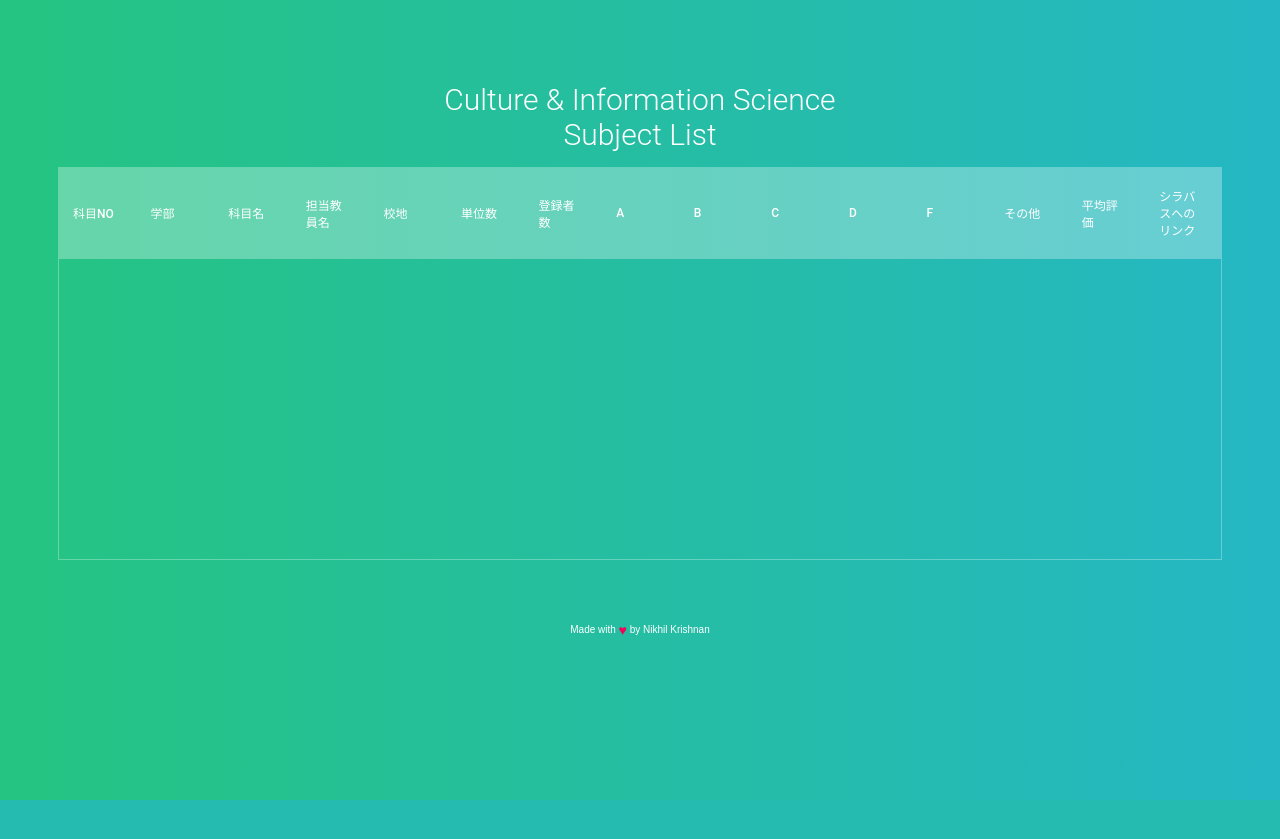
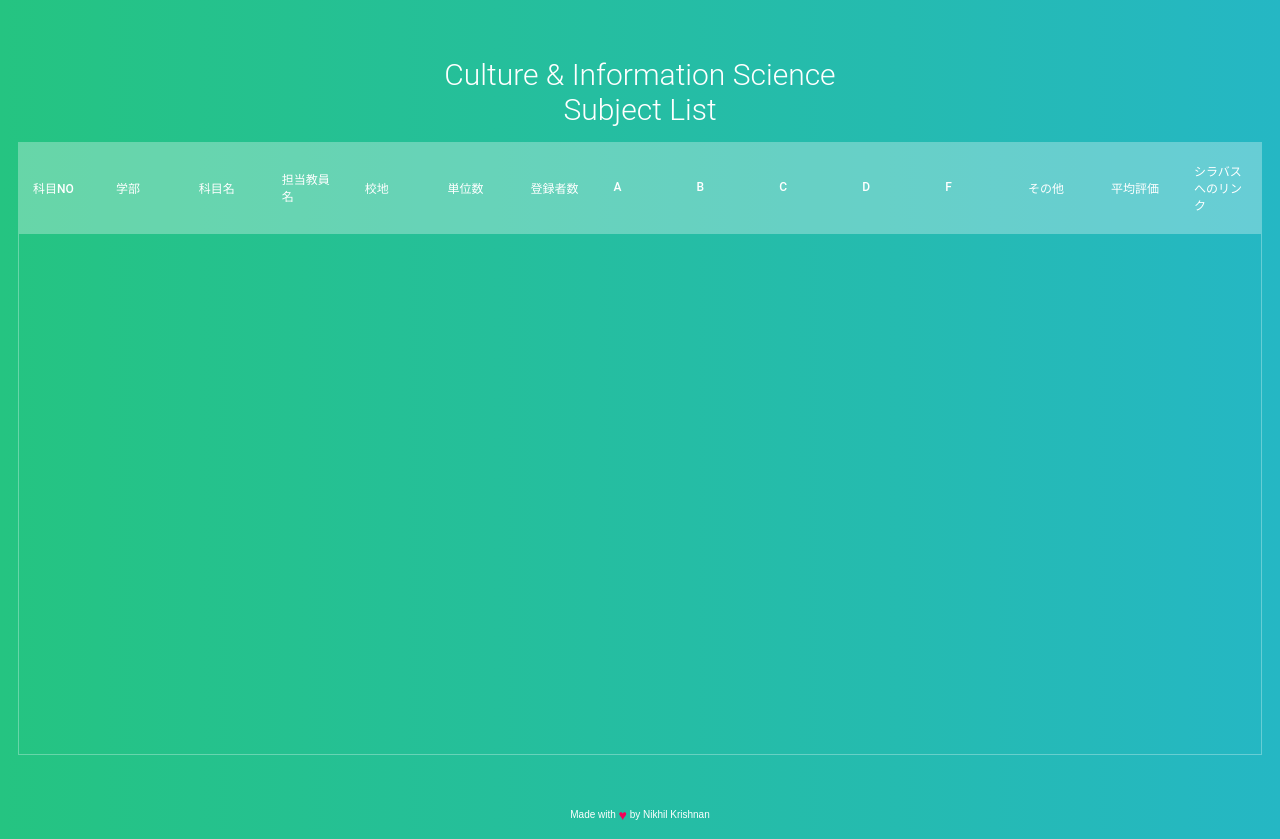
Before and after one commit to japanesebonobo/Bunjho_web_develop, a Django app: page /2018_subject_data/index/ in a window 1280 px wide. Before the commit the page ends 800 px from the top, so only its background shows below. Run offline with Django 3.2, Linux system fonts and the light colour scheme; data that the repository does not hold is empty.

Commit message:
必要な箇所の改行、リンクの文字変更、表のサイズの調整

```diff
--- a/mysite/bunjho_web_database/static/css/index.css
+++ b/mysite/bunjho_web_database/static/css/index.css
@@ -14,7 +14,7 @@ table{
   background-color: rgba(255,255,255,0.3);
  }
 .tbl-content{
-  height:300px;
+  height: 65vh;
   overflow-x:auto;
   margin-top: 0px;
   border: 1px solid rgba(255,255,255,0.3);
@@ -47,7 +47,7 @@ body{
   font-family: 'Roboto', sans-serif;
 }
 section{
-  margin: 50px;
+  margin: 10px;
 }
 
 
--- a/mysite/bunjho_web_database/templates/index.html
+++ b/mysite/bunjho_web_database/templates/index.html
@@ -40,8 +40,8 @@
                     <tr>
                         <td>{{ item.subjectno }}</td>
                         <td>{{ item.faculty }}</td>
-                        <td>{{ item.subjectname }}</td>
-                        <td>{{ item.teacher }}</td>
+                        <td>{{ item.subjectname  | linebreaksbr}}</td>
+                        <td>{{ item.teacher  | linebreaksbr}}</td>
                         <td>{{ item.place }}</td>
                         <td>{{ item.units }}</td>
                         <td>{{ item.member }}</td>
@@ -53,7 +53,7 @@
                         <td>{{ item.other }}</td>
                         <td>{{ item.averagegpa }}</td>
                         <td>
-                            <a href="{{ item.link }}" target="_blank">{{ item.link }}</a>
+                            <a href="{{ item.link }}" target="_blank">リンク</a>
                         </td>
                     </tr>
                     {% endfor %}
```
